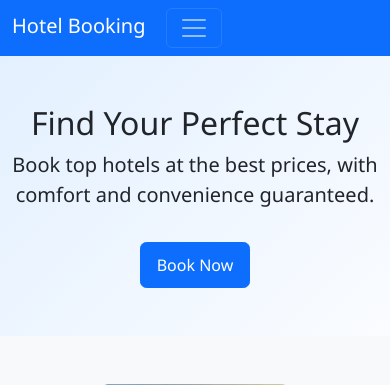
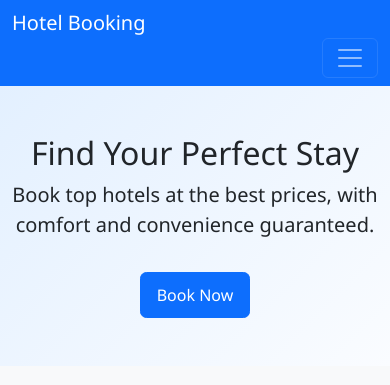
Before and after one commit to AdityaSawant444/Hotel-Booking, a Django app: page / in a window 390 px wide. Shown: the top 385 px of the page. Run offline with Django 5.2, Linux system fonts and the light colour scheme.

Commit message:
Fix mobile navbar-toggler position

```diff
--- a/static/css/style.css
+++ b/static/css/style.css
@@ -63,6 +63,7 @@ footer {
     text-align: center;
 }
 
+
 /* Responsive for Tablets & Smaller */
 @media (max-width: 767.98px) {
     .hero h1 {
@@ -76,6 +77,12 @@ footer {
 
 /* Mobile View (phones <576px) */
 @media (max-width: 400px) {
+
+    .navbar-toggler {
+        margin-left:auto !important;
+        margin-right:0 !important;
+        display: block;
+    }
 
     .container, .container-fluid {
         padding-left: 0.75rem !important;
@@ -121,7 +128,6 @@ footer {
     .mt-5 {
         margin-top: 2rem !important;
 
-
     }
 
 
--- a/templates/home.html
+++ b/templates/home.html
@@ -24,7 +24,7 @@
     <nav class="navbar navbar-expand-lg navbar-dark bg-primary">
         <div class="container">
             <a class="navbar-brand" href="/">Hotel Booking</a>
-            <button class="navbar-toggler ms-auto" type="button" data-bs-toggle="collapse" data-bs-target="#navbarNav" aria-controls="navbarNav" aria-expanded="false" aria-label="Toggle navigation">
+            <button class="navbar-toggler " type="button" data-bs-toggle="collapse" data-bs-target="#navbarNav" aria-controls="navbarNav" aria-expanded="false" aria-label="Toggle navigation">
                 <span class="navbar-toggler-icon"></span>
             </button>
             <div class="collapse navbar-collapse" id="navbarNav">
```
